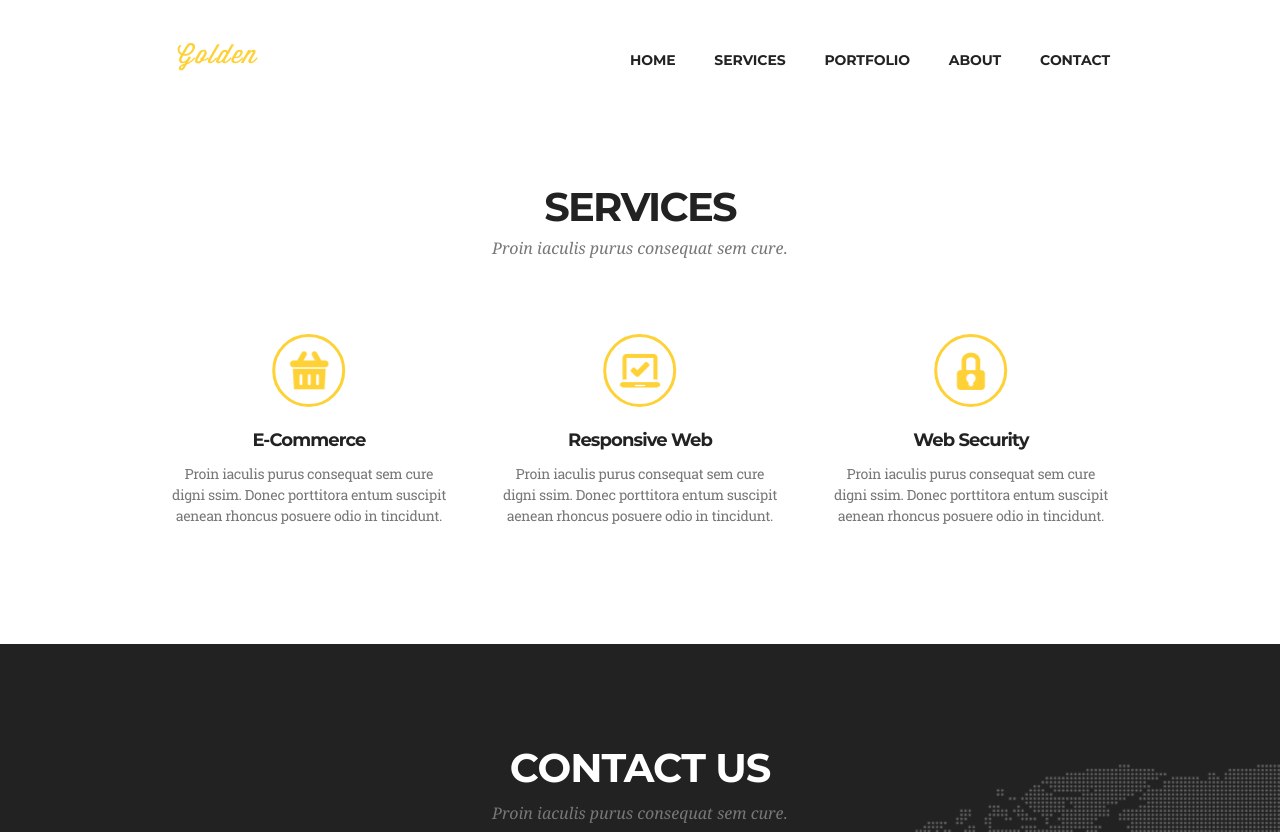
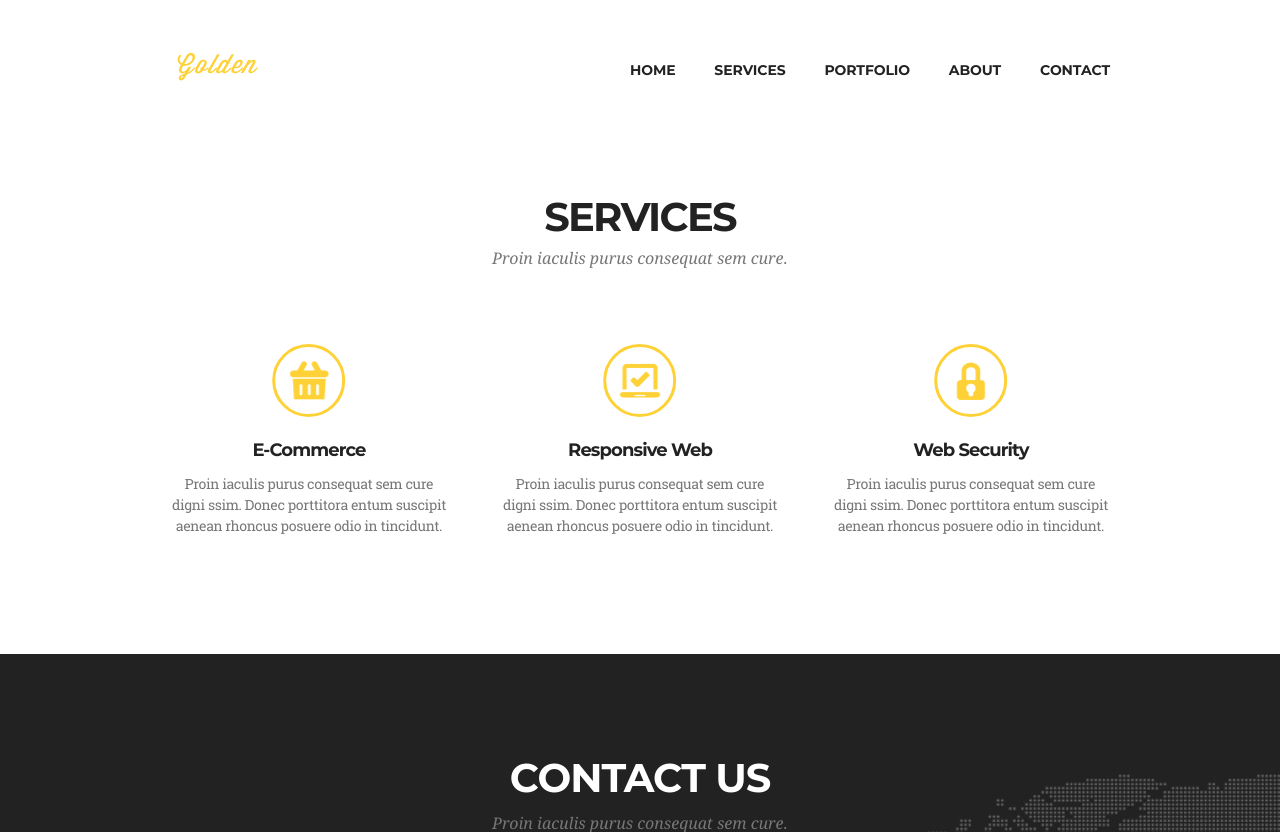
Before and after one commit to MaryGlam/maryglam.github.io, a plain HTML site: page hmtl-css/Module_07/index.html in a window 1280 px wide. Shown: the top 832 px of the page. Drawn offline with Linux system fonts and the light colour scheme; files whose address does not match are found by name.

Commit message:
Module_07: header: logo was put outside of nav; header top and bottom paddings were used

```diff
--- a/hmtl-css/Module_07/css/style.css
+++ b/hmtl-css/Module_07/css/style.css
@@ -47,17 +47,20 @@ p {
 }
 
 /* PAGE-HEADER */
+.page-header{
+  display: flex;
+  justify-content: space-between;
+  padding-top: 50px;
+  padding-bottom: 89px;
+}
 
 .page-header a {
-  display: block;
   text-decoration: none;
 }
 
 .page-navigation {
-  display: flex;
-  margin-top: 40px;
-  margin-bottom: 89px;
-  justify-content: space-between;
+  margin: 0;
+  padding: 0;
 }
 
 .site-logo {
--- a/hmtl-css/Module_07/index.html
+++ b/hmtl-css/Module_07/index.html
@@ -12,10 +12,11 @@
 
 <body>
     <header class="page-header container">
+        <a href="#" class="site-logo">
+            Golden
+        </a>
         <nav class="page-navigation">
-            <a href="#" class="site-logo">
-                <p>Golden</p>
-            </a>
+
             <ul class="main-menu">
                 <li class="main-menu-item"><a href="#" class="main-menu-link">Home</a></li>
                 <li class="main-menu-item"><a href="#" class="main-menu-link">Services</a></li>
@@ -81,8 +82,7 @@
                                 <li class="contactus-input-item">
                                     <input type="text" class="input-name"
                                         placeholder="your Name *" name="user_name"
-                                        required autocomplete="off"
-                                        id="user-name">
+                                        required autocomplete="off" id="user-name">
                                 </li>
                                 <li class="contactus-input-item">
                                     <input type="email" class="input-email"
```
Also changed, not shown: hmtl-css/Module_07/assets/homework-07.png (deleted), 1 other file.
